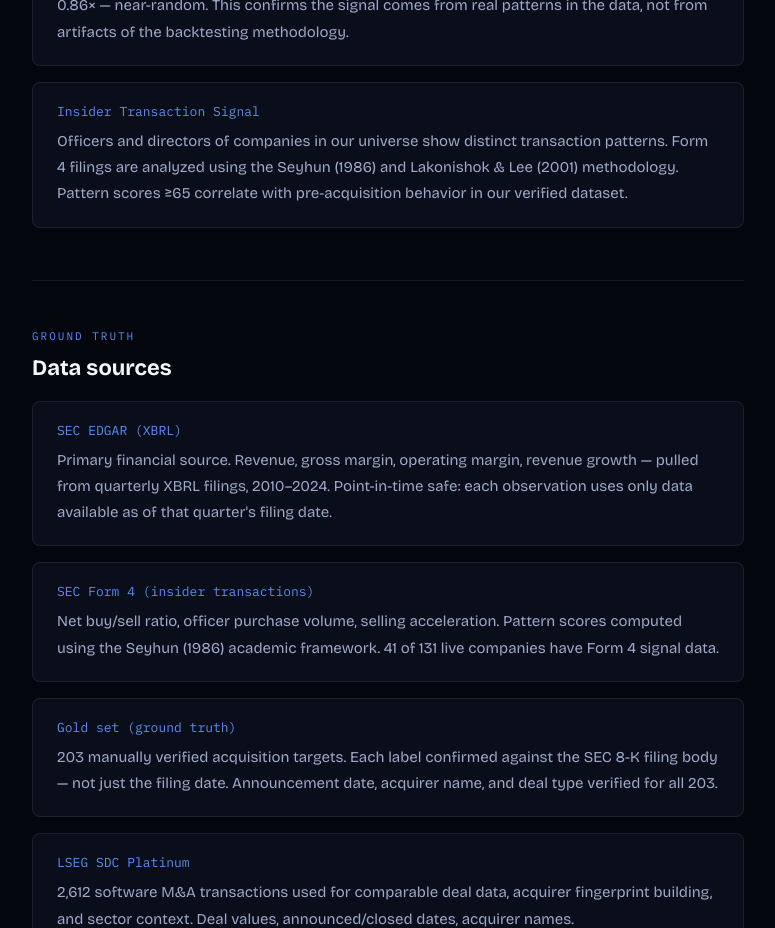
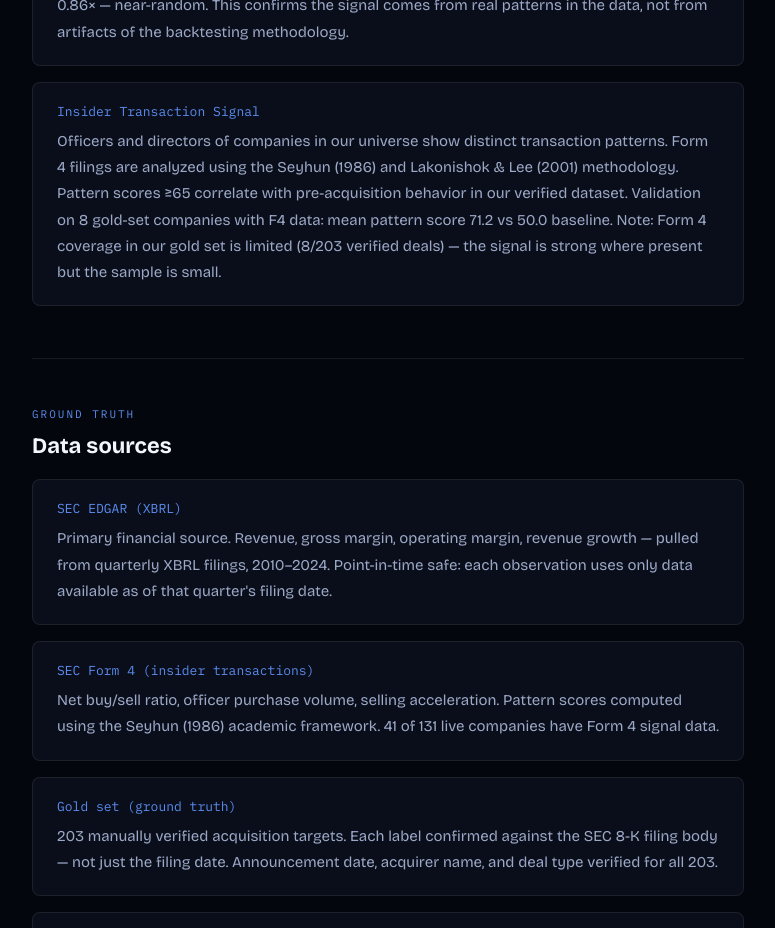
Before and after one commit to ronakpatel0723-lgtm/dealflow-landing, a React (Vite) app: page /methodology in a window 1280 px wide. Shown: the part 3180-4108 px from the top of the page, without its empty margins (252-1027 px from the left). Built offline with nearby package versions, Linux system fonts and the light colour scheme; no server answers.

Commit message:
[final] phase-4: insider signal validation added to Methodology (mean=71.2, n=8, honest coverage caveat)

```diff
--- a/src/Methodology.jsx
+++ b/src/Methodology.jsx
@@ -316,7 +316,7 @@ export default function Methodology() {
               ["EDGAR 8-K Item 2.01 Verification", "Every acquisition in our training set is confirmed via the SEC's Form 8-K, specifically Item 2.01 — Completion of Acquisition or Disposition of Assets. This is the legal notice companies must file within 4 business days of deal closing. We do not rely on press releases, news articles, or deal databases. Primary source only."],
               ["Walk-Forward Backtesting", "We never test the model on data it saw during training. Each backtest year (2020–2024) uses a model trained exclusively on prior years' data. The 5.59× signal-to-noise ratio is the average across all 5 out-of-sample test years."],
               ["Placebo Test", "We randomly shuffle the acquired/not-acquired labels and re-run the entire backtest. Result: 0.86× — near-random. This confirms the signal comes from real patterns in the data, not from artifacts of the backtesting methodology."],
-              ["Insider Transaction Signal", "Officers and directors of companies in our universe show distinct transaction patterns. Form 4 filings are analyzed using the Seyhun (1986) and Lakonishok & Lee (2001) methodology. Pattern scores ≥65 correlate with pre-acquisition behavior in our verified dataset."],
+              ["Insider Transaction Signal", "Officers and directors of companies in our universe show distinct transaction patterns. Form 4 filings are analyzed using the Seyhun (1986) and Lakonishok & Lee (2001) methodology. Pattern scores ≥65 correlate with pre-acquisition behavior in our verified dataset. Validation on 8 gold-set companies with F4 data: mean pattern score 71.2 vs 50.0 baseline. Note: Form 4 coverage in our gold set is limited (8/203 verified deals) — the signal is strong where present but the sample is small."],
             ].map(([title, desc]) => (
               <div key={title} style={{ background:C.panel, border:`1px solid ${C.line}`, borderRadius:8, padding:"20px 24px" }}>
                 <div style={{ fontFamily:mono, fontSize:13, color:C.blue, marginBottom:8 }}>{title}</div>
```
